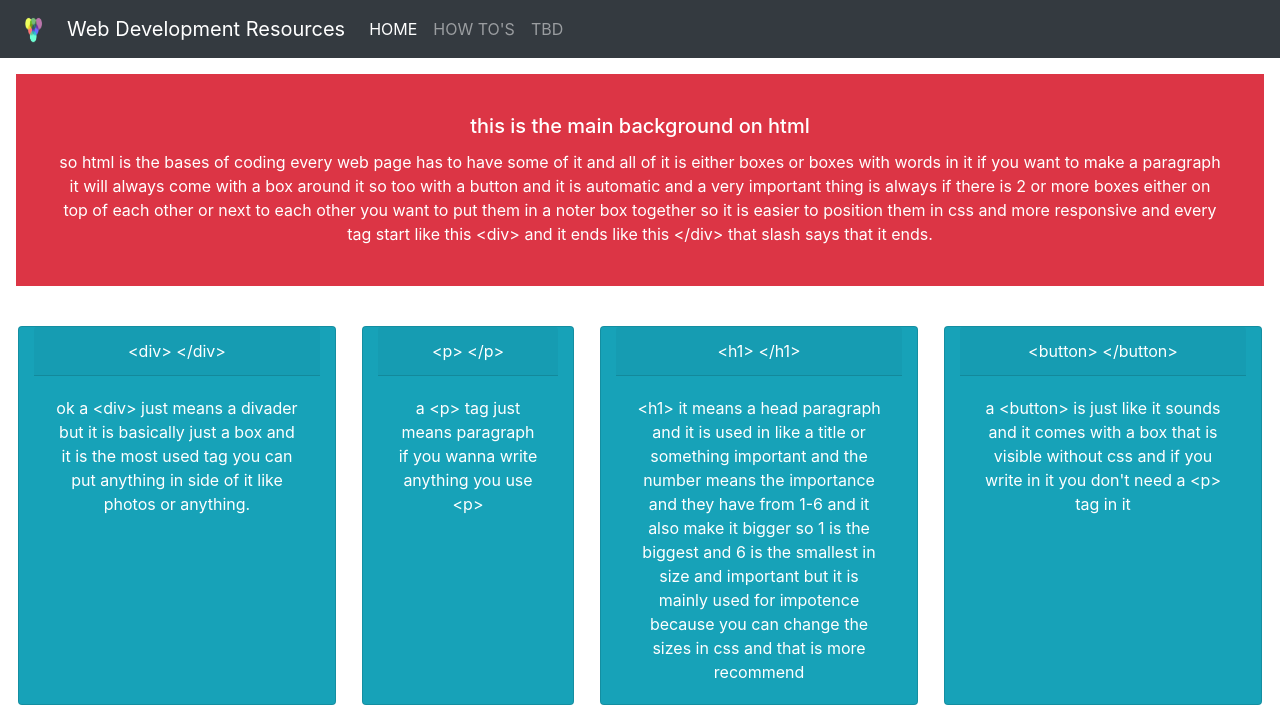
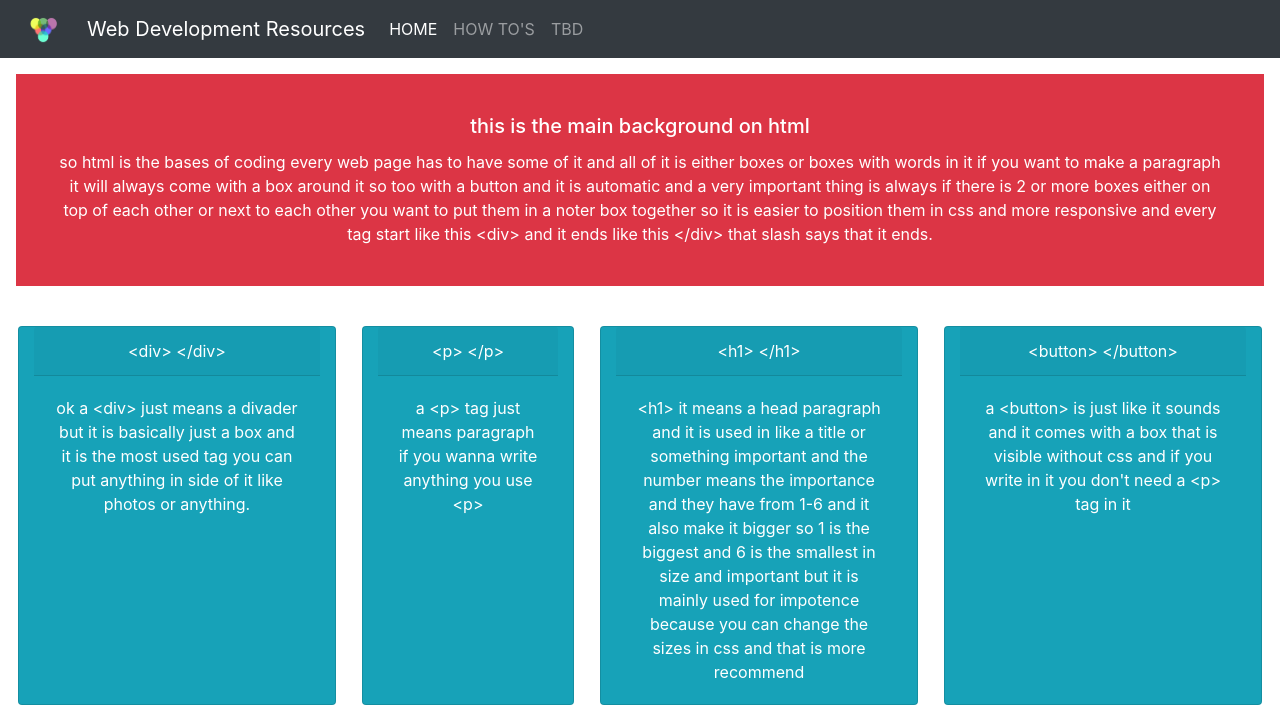
Before and after one commit to Tellisense/web-dev-blog, a plain HTML site: page s-perman/howtos/sp-html.html in a window 1280 px wide. Shown: the top 726 px of the page. Drawn offline with nearby package versions, Linux system fonts and the light colour scheme.

Commit message:
last commit

```diff
--- a/sp-html.html
+++ b/s-perman/howtos/sp-html.html
@@ -9,8 +9,8 @@
 </head>
 <body>
         <nav class="navbar navbar-expand-lg navbar-dark bg-dark">
-          <a class="navbar-brand" href="#">
-            <img src="./assets/S-P-logo.png" width="35" height="30" alt="" loading="lazy">
+          <a class="navbar-brand" href="./SPerman's page.html">
+            <img src="./assets/S-P-logo.png" width="55" height="30" alt="logo">
           </a>
           <a class="navbar-brand" href="#">Web Development Resources</a>
           <button class="navbar-toggler" type="button" data-toggle="collapse" data-target="#navbarSupportedContent" aria-controls="navbarSupportedContent" aria-expanded="false" aria-label="Toggle navigation">
```
Also changed, not shown: howtos.html (+2 -2 lines), s-perman/howtos/SPerman's page.html (renamed from SPerman's page.html, +1 -1 lines), s-perman/howtos/assets/S-P-logo.png (renamed from assets/S-P-logo.png), s-perman/howtos/assets/sp-pic2.jpg (renamed from assets/sp-pic2.jpg), 2 other files.
